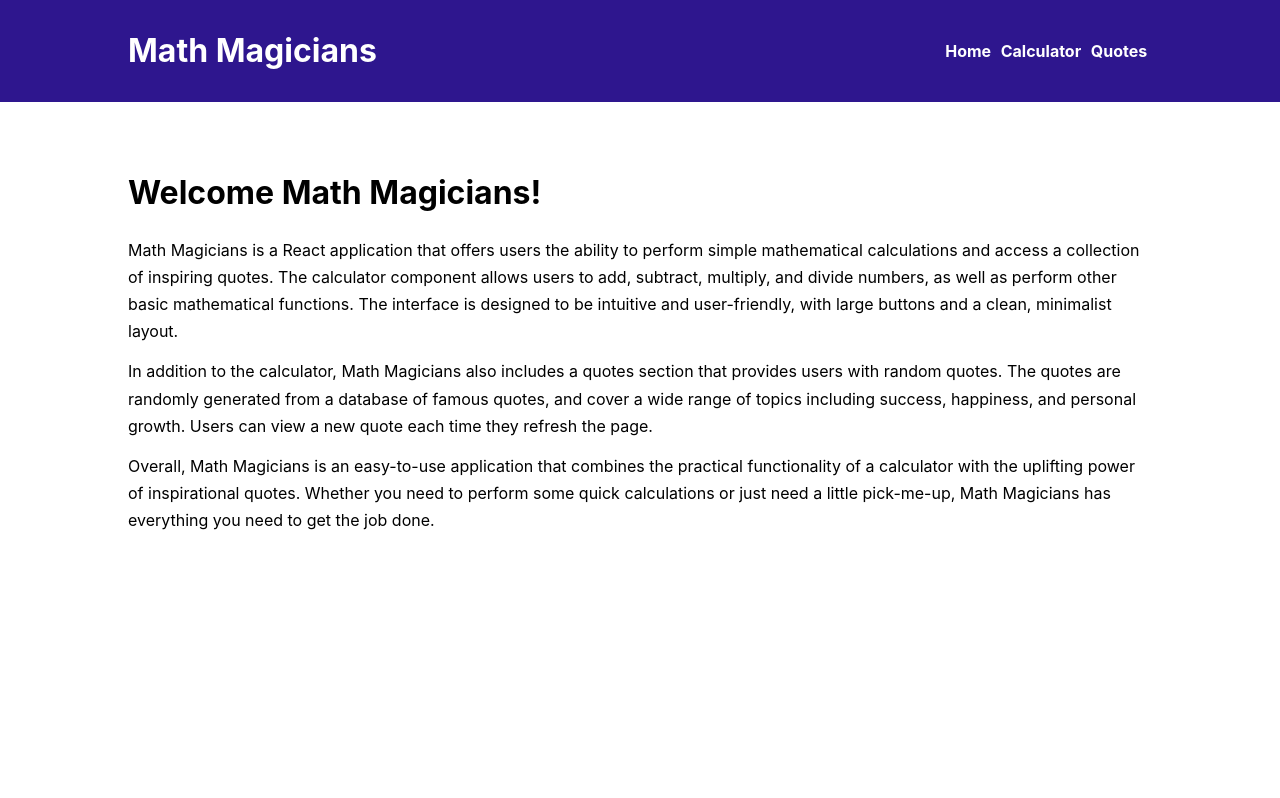
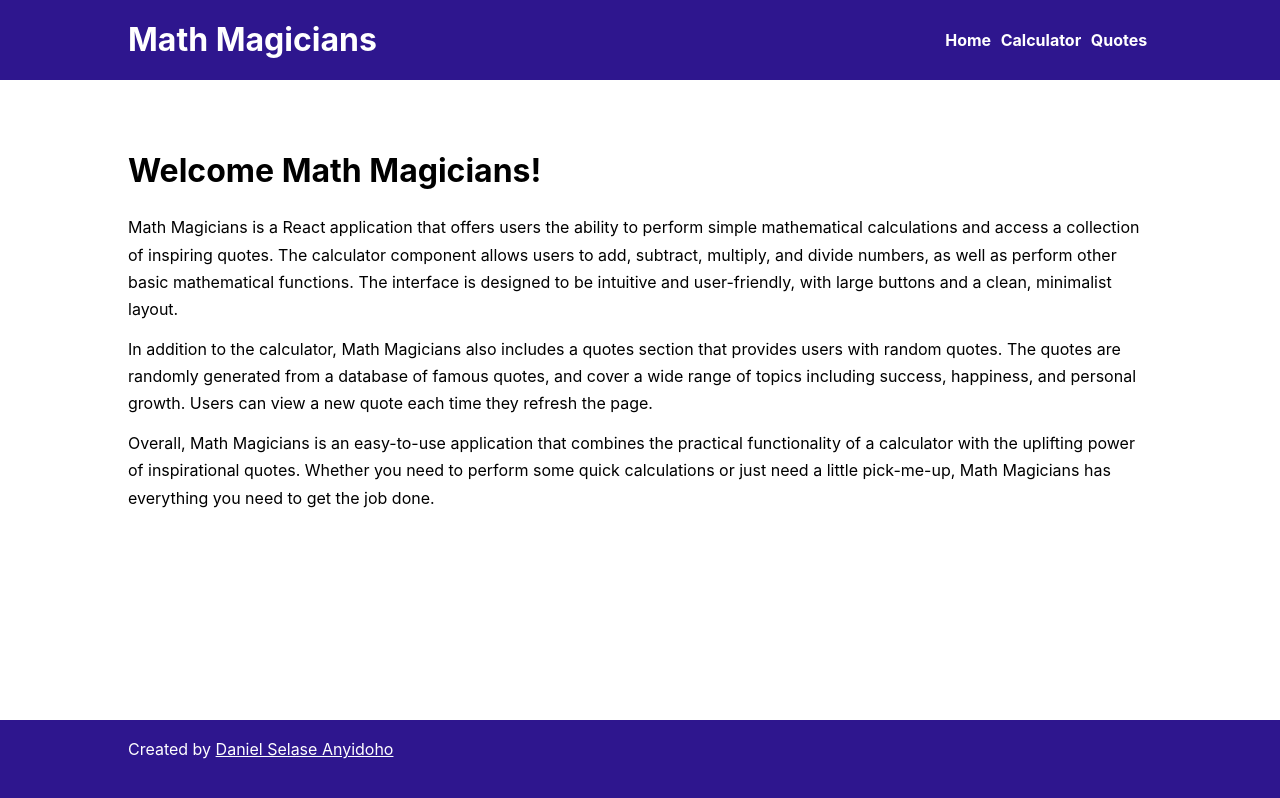
Before and after one commit to dselasea/math-magicians, a React (Create React App) app: page / in a window 1280 px wide. Built offline with nearby package versions, Linux system fonts and the light colour scheme.

Commit message:
Add complete styles

```diff
--- a/src/App.js
+++ b/src/App.js
@@ -3,6 +3,7 @@ import Home from './components/Home';
 import Calculator from './components/Calculator';
 import Data from './components/Data';
 import Navbar from './components/Navbar';
+import Footer from './components/Footer';
 
 function App() {
   const buttons = [
@@ -27,7 +28,7 @@ function App() {
     { id: 19, btn: '=' },
   ];
   return (
-    <div>
+    <>
       <Router>
         <Navbar />
         <div className="container">
@@ -38,8 +39,9 @@ function App() {
             <Route path="*" element={<h1>PAGE DOES NOT EXIST</h1>} />
           </Routes>
         </div>
+        <Footer />
       </Router>
-    </div>
+    </>
   );
 }
 
--- /dev/null
+++ b/src/components/Footer.js
@@ -0,0 +1,21 @@
+import React from 'react';
+
+const Footer = () => {
+  const openInTab = (url) => {
+    window.open(url, '_blank', 'nonreferrer');
+  };
+
+  return (
+    <footer className="footer">
+      <div className="footer-container">
+        <p>
+          Created by
+          {' '}
+          <span role="link" tabIndex="0" onClick={() => openInTab('https://github.com/dselasea')} onKeyDown={() => openInTab('https://github.com/dselasea')}>Daniel Selase Anyidoho</span>
+        </p>
+      </div>
+    </footer>
+  );
+};
+
+export default Footer;
--- a/src/components/Home.js
+++ b/src/components/Home.js
@@ -4,9 +4,7 @@ const Home = () => (
   <div className="welcome-content">
     <h1 className="welcome-heading">Welcome Math Magicians!</h1>
     <p className="welcome-text">Math Magicians is a React application that offers users the ability to perform simple mathematical calculations and access a collection of inspiring quotes. The calculator component allows users to add, subtract, multiply, and divide numbers, as well as perform other basic mathematical functions. The interface is designed to be intuitive and user-friendly, with large buttons and a clean, minimalist layout.</p>
-
     <p className="welcome-text">In addition to the calculator, Math Magicians also includes a quotes section that provides users with random quotes. The quotes are randomly generated from a database of famous quotes, and cover a wide range of topics including success, happiness, and personal growth. Users can view a new quote each time they refresh the page.</p>
-
     <p className="welcome-text">Overall, Math Magicians is an easy-to-use application that combines the practical functionality of a calculator with the uplifting power of inspirational quotes. Whether you need to perform some quick calculations or just need a little pick-me-up, Math Magicians has everything you need to get the job done.</p>
   </div>
 );
--- a/src/index.css
+++ b/src/index.css
@@ -1,3 +1,4 @@
+html,
 body {
   margin: 0;
   font-family:
@@ -14,8 +15,8 @@ body {
     sans-serif;
   -webkit-font-smoothing: antialiased;
   -moz-osx-font-smoothing: grayscale;
+  line-height: 1.7;
   height: 100vh;
-  line-height: 1.7;
 }
 
 code {
@@ -37,21 +38,24 @@ code {
 .container {
   max-width: 1200px;
   width: 80%;
-  margin: 4rem auto;
+  margin: 0 auto;
+  padding-top: 4rem;
+  height: calc(100vh - 10rem);
 }
 
 .nav-container {
-  background-color: #2E168E;
+  background-color: #2e168e;
 }
+
 .nav {
   width: 80%;
   margin: 0 auto;
   max-width: 1200px;
   display: flex;
+  height: 5rem;
   justify-content: space-between;
   align-items: center;
   color: #fff;
-  padding: 1.5rem 0;
 }
 
 .nav h1 {
@@ -149,6 +153,24 @@ code {
   margin-bottom: 0.8rem;
 }
 
+.footer {
+  background-color: #2e168e;
+  height: 5rem;
+  padding: 1rem 0;
+}
+
+.footer .footer-container {
+  max-width: 1200px;
+  width: 80%;
+  margin: 0 auto;
+  color: #fff;
+}
+
+.footer .footer-container span {
+  cursor: pointer;
+  text-decoration: underline;
+}
+
 @keyframes spin {
   0% { transform: rotate(0deg); }
   100% { transform: rotate(360deg); }
```
